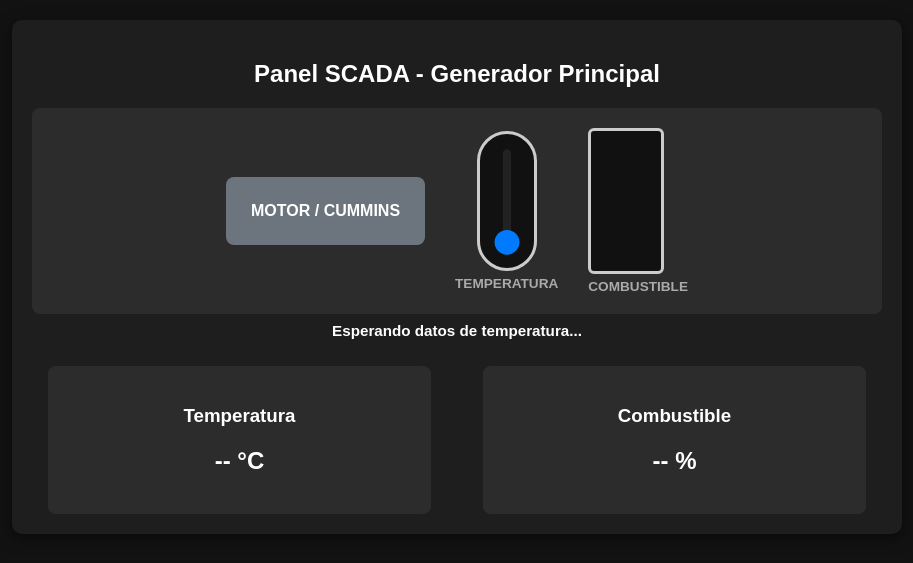
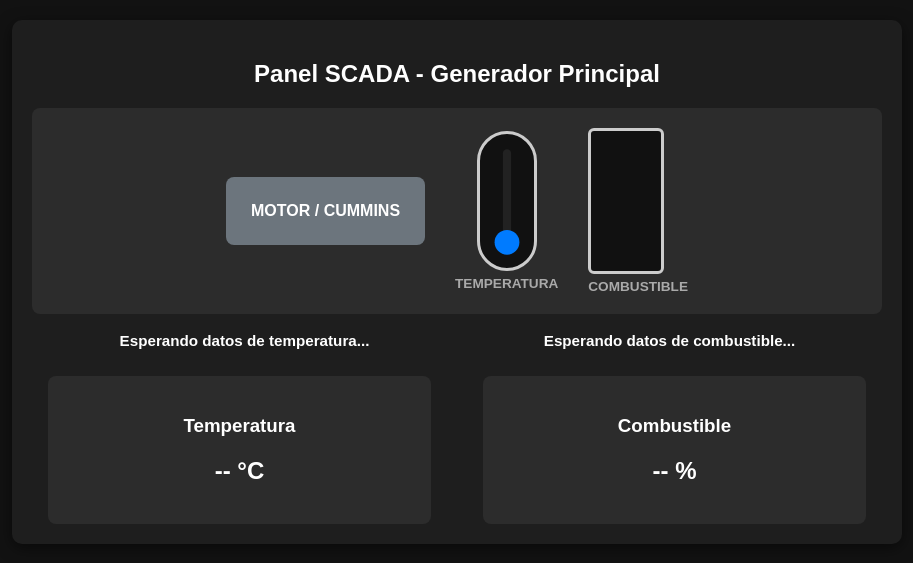
Before and after one commit to classuth-design/simog, a Flask app: page / in a window 1280 px wide. Shown: the top 563 px of the page, without its empty margins (183-1096 px from the left). Run offline with Flask 3, Linux system fonts and the light colour scheme.

Commit message:
Update index.html

```diff
--- a/templates/index.html
+++ b/templates/index.html
@@ -20,8 +20,8 @@
         .termometro-box { display: flex; flex-direction: column; align-items: center; }
         .temp-svg { width: 60px; height: 140px; background: #111; border: 3px solid #ccc; border-radius: 30px; padding: 5px; box-sizing: border-box; }
 
-        /* Mensajes de Estado del Motor */
-        #temp-estado { font-size: 0.95rem; font-weight: bold; margin-top: 8px; min-height: 24px; }
+        /* Mensajes de Estado */
+        #temp-estado, #comb-estado { font-size: 0.95rem; font-weight: bold; margin-top: 8px; min-height: 24px; }
 
         /* Estilo para la Alerta General y Crítica */
         @keyframes parpadeo {
@@ -77,8 +77,11 @@
             </div>
         </div>
 
-        <!-- Mensaje Dinámico del Estado de Temperatura -->
-        <div id="temp-estado">Esperando datos de temperatura...</div>
+        <!-- Mensajes Dinámicos del Estado -->
+        <div style="display: flex; justify-content: space-around; margin-top: 10px;">
+            <div id="temp-estado" style="width: 50%;">Esperando datos de temperatura...</div>
+            <div id="comb-estado" style="width: 50%;">Esperando datos de combustible...</div>
+        </div>
 
         <!-- Tarjetas de Métricas Numéricas -->
         <div class="metrics-panel">
@@ -120,18 +123,33 @@
                     document.getElementById("temp-val").innerText = temperatura.toFixed(2) + " °C";
                     document.getElementById("comb-val").innerText = combustible.toFixed(1) + " %";
 
-                    // --- LÓGICA DEL TANQUE DE COMBUSTIBLE ---
+                    // --- LÓGICA DEL TANQUE DE COMBUSTIBLE Y SUS ESTADOS ---
                     let barraTanque = document.getElementById("tanque-nivel");
-                    barraTanque.style.height = combustible + "%";
+                    let lblCombEstado = document.getElementById("comb-estado");
+
+                    // Altura visual mínima del 4% en 0% para que se mantenga visible y pintada de rojo crítico
+                    let alturaVisual = combustible <= 0 ? 4 : combustible;
+                    barraTanque.style.height = alturaVisual + "%";
 
                     if (combustible <= 0) {
-                        barraTanque.style.backgroundColor = "transparent";
+                        barraTanque.style.backgroundColor = "#dc3545";
+                        lblCombEstado.className = "alerta-critica";
+                        lblCombEstado.innerHTML = "⚠️ Tanque Vacío / Reserva ⚠️";
                     } else if (combustible > 0 && combustible <= 20) {
                         barraTanque.style.backgroundColor = "#dc3545"; // Rojo
+                        lblCombEstado.className = "";
+                        lblCombEstado.style.color = "#dc3545";
+                        lblCombEstado.innerText = "Combustible Bajo";
                     } else if (combustible > 20 && combustible <= 30) {
                         barraTanque.style.backgroundColor = "#fd7e14"; // Naranja
+                        lblCombEstado.className = "";
+                        lblCombEstado.style.color = "#fd7e14";
+                        lblCombEstado.innerText = "Combustible Moderado";
                     } else {
                         barraTanque.style.backgroundColor = "#28a745"; // Verde
+                        lblCombEstado.className = "";
+                        lblCombEstado.style.color = "#28a745";
+                        lblCombEstado.innerText = "Combustible Normal";
                     }
 
                     // --- LÓGICA DEL TERMÓMETRO Y ESTADOS DE TEMPERATURA ---
@@ -198,10 +216,16 @@
 
                 document.getElementById("temp-val").innerText = "-- °C";
                 document.getElementById("comb-val").innerText = "-- %";
+
                 let lblEstado = document.getElementById("temp-estado");
                 lblEstado.className = "";
                 lblEstado.style.color = "#888";
                 lblEstado.innerText = "Sin señal del sensor";
+
+                let lblCombEstado = document.getElementById("comb-estado");
+                lblCombEstado.className = "";
+                lblCombEstado.style.color = "#888";
+                lblCombEstado.innerText = "Sin señal del sensor";
             }
         }
 
```
